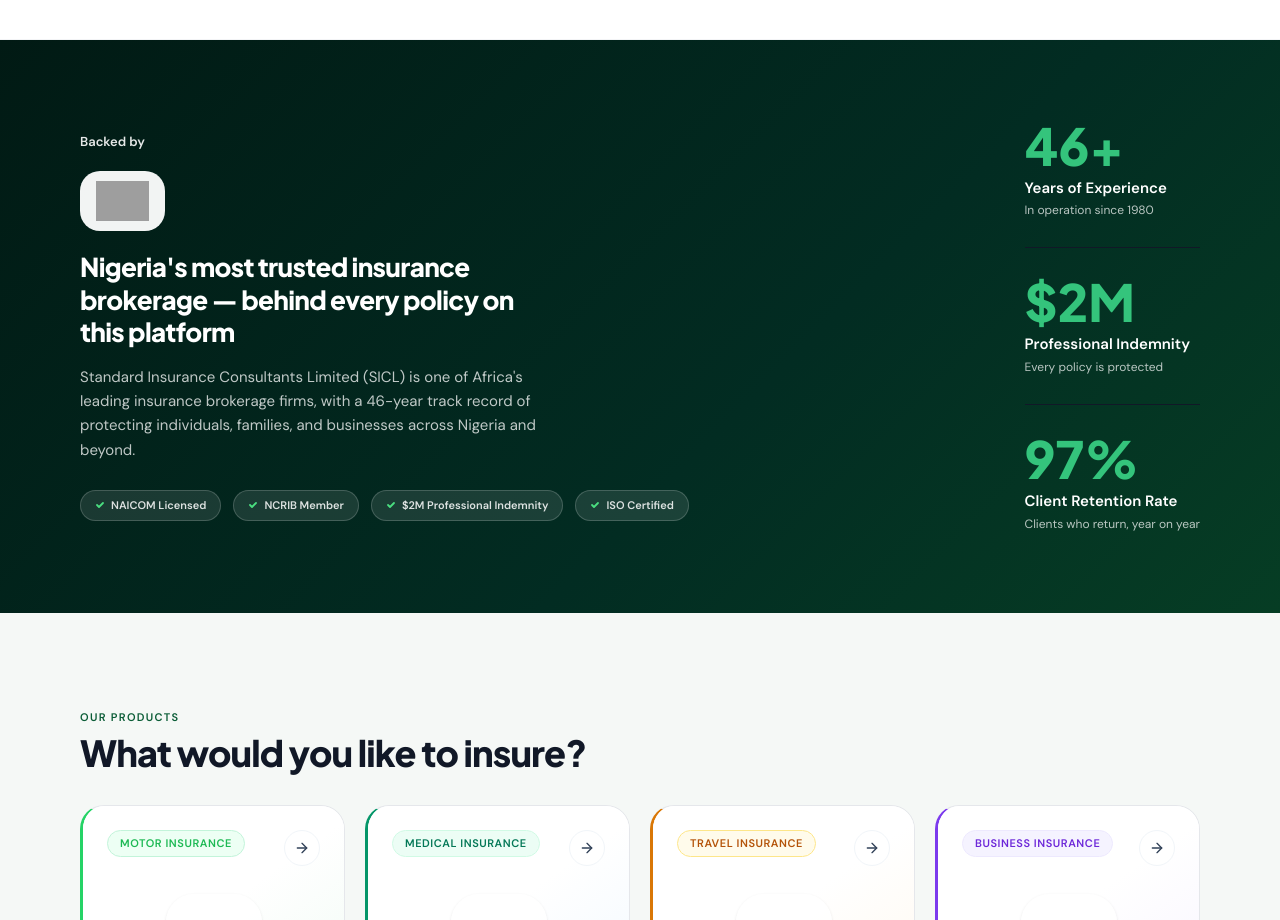
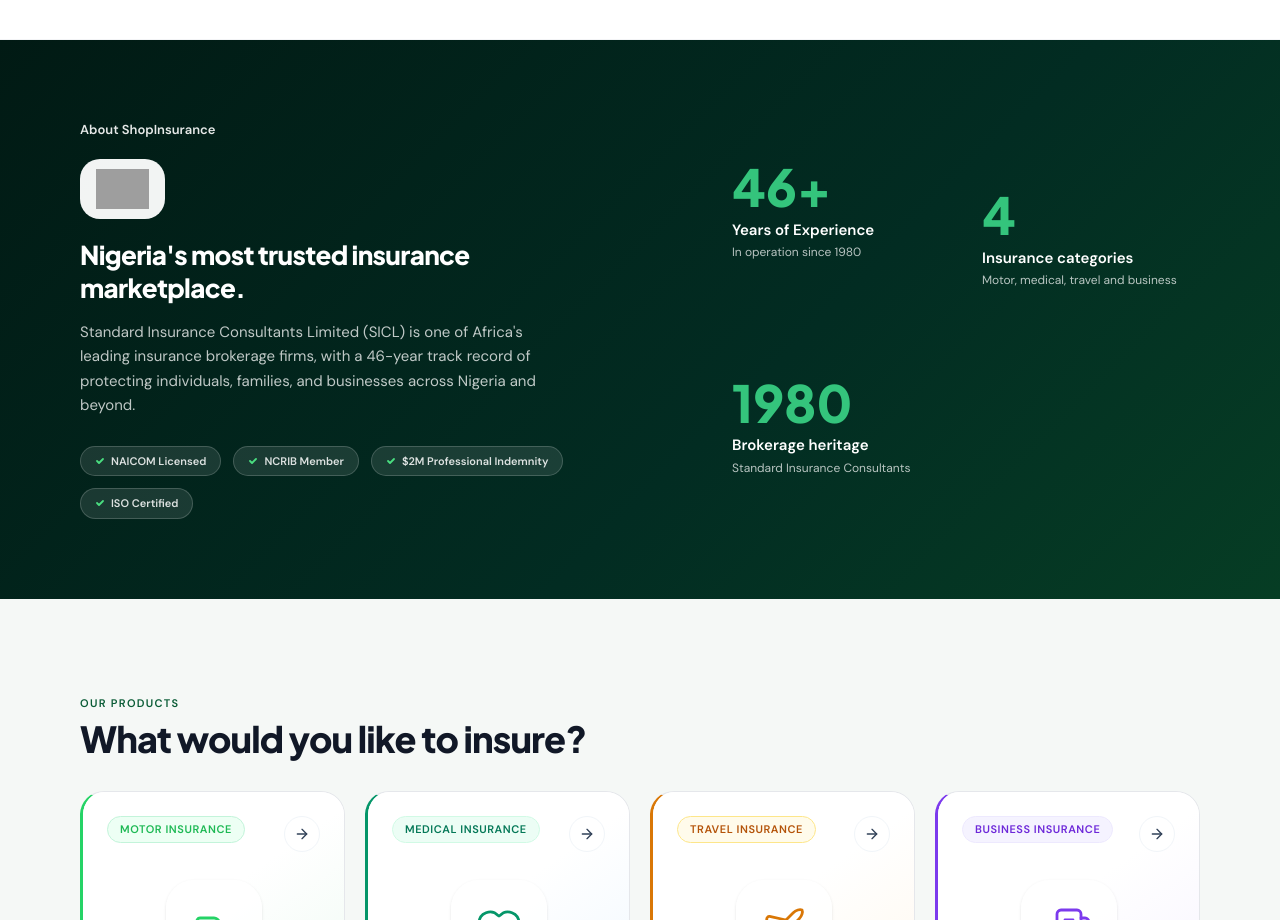
Before and after one commit to anmol1509/insurance, a Next.js app: page / in a window 1280 px wide. Shown: the part 1220-2140 px from the top of the page. Built offline with nearby package versions, Linux system fonts and the light colour scheme; grey boxes are pictures that could not be loaded.

Commit message:
Refine dark company section layout to match homepage reference

```diff
--- a/src/components/home/SICLTrustSection.tsx
+++ b/src/components/home/SICLTrustSection.tsx
@@ -10,25 +10,25 @@ const stats = [
     sub: 'In operation since 1980',
   },
   {
-    value: '$2M',
-    label: 'Professional Indemnity',
-    sub: 'Every policy is protected',
+    value: '4',
+    label: 'Insurance categories',
+    sub: 'Motor, medical, travel and business',
   },
   {
-    value: '97%',
-    label: 'Client Retention Rate',
-    sub: 'Clients who return, year on year',
+    value: '1980',
+    label: 'Brokerage heritage',
+    sub: 'Standard Insurance Consultants',
   },
 ]
 
 export default function SICLTrustSection() {
   return (
     <section
-      className="px-5 lg:px-20 py-14 lg:py-20"
+      className="px-5 lg:px-20 py-16 lg:py-20"
       style={{ background: 'linear-gradient(135deg, #011a14 0%, #022c22 60%, #063d24 100%)' }}
     >
       <div className="max-w-[1280px] mx-auto">
-        <div className="grid lg:grid-cols-[1fr_auto] gap-12 lg:gap-20 items-center">
+        <div className="grid lg:grid-cols-[55fr_45fr] gap-12 lg:gap-20 items-center">
 
           {/* Left — SICL identity */}
           <motion.div
@@ -38,7 +38,7 @@ export default function SICLTrustSection() {
             transition={{ duration: 0.5 }}
           >
             <p className="font-sans font-semibold text-[13px] mb-5" style={{ color: 'rgba(255,255,255,0.9)' }}>
-              Backed by
+              About ShopInsurance
             </p>
 
             {/* SICL logo — on a white pill for contrast */}
@@ -54,7 +54,7 @@ export default function SICLTrustSection() {
             </div>
 
             <h2 className="font-display font-extrabold text-[22px] lg:text-[26px] leading-tight tracking-tight text-white mb-4 max-w-[480px]">
-              Nigeria&apos;s most trusted insurance brokerage — behind every policy on this platform
+              Nigeria&apos;s most trusted insurance marketplace.
             </h2>
 
             <p className="font-sans text-[15px] leading-relaxed max-w-[480px]" style={{ color: 'rgba(255,255,255,0.75)' }}>
@@ -84,7 +84,7 @@ export default function SICLTrustSection() {
           </motion.div>
 
           {/* Right — Stats */}
-          <div className="grid grid-cols-1 sm:grid-cols-3 lg:grid-cols-1 gap-0 lg:gap-0 divide-y lg:divide-y divide-x-0 sm:divide-x lg:divide-x-0"
+          <div className="grid grid-cols-2 gap-6 lg:gap-8"
             style={{ borderColor: 'rgba(255,255,255,0.1)' }}>
             {stats.map(({ value, label, sub }, i) => (
               <motion.div
```
